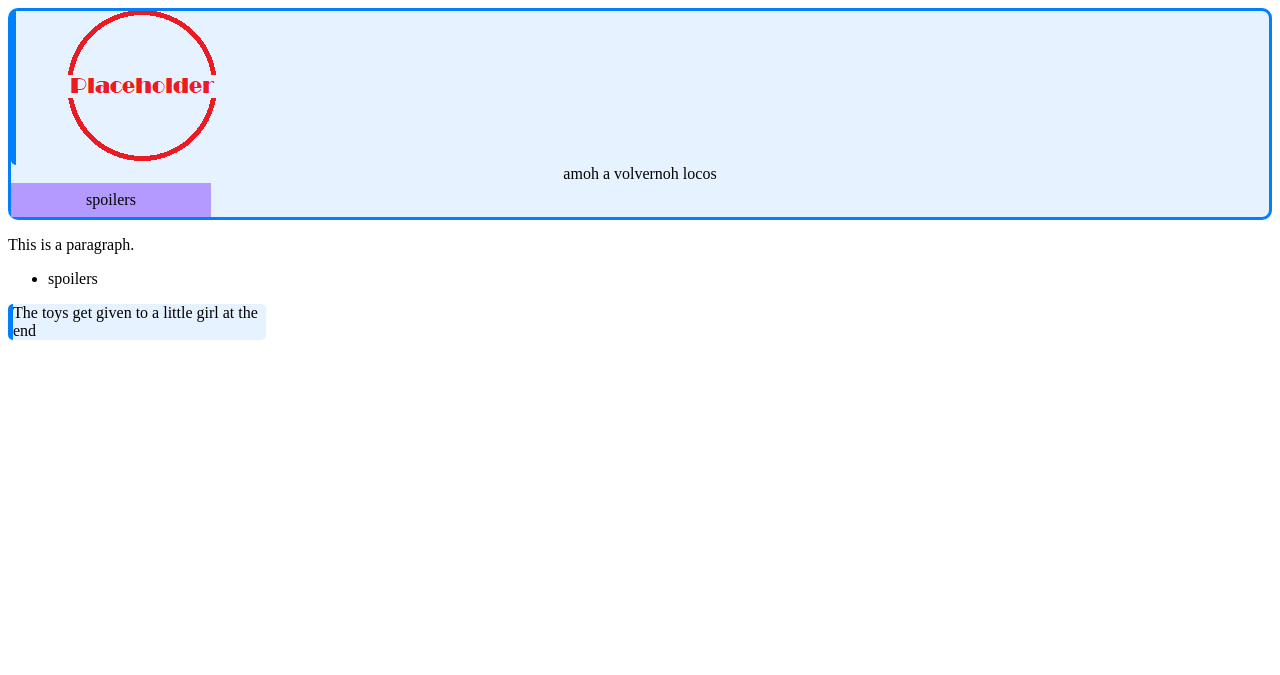
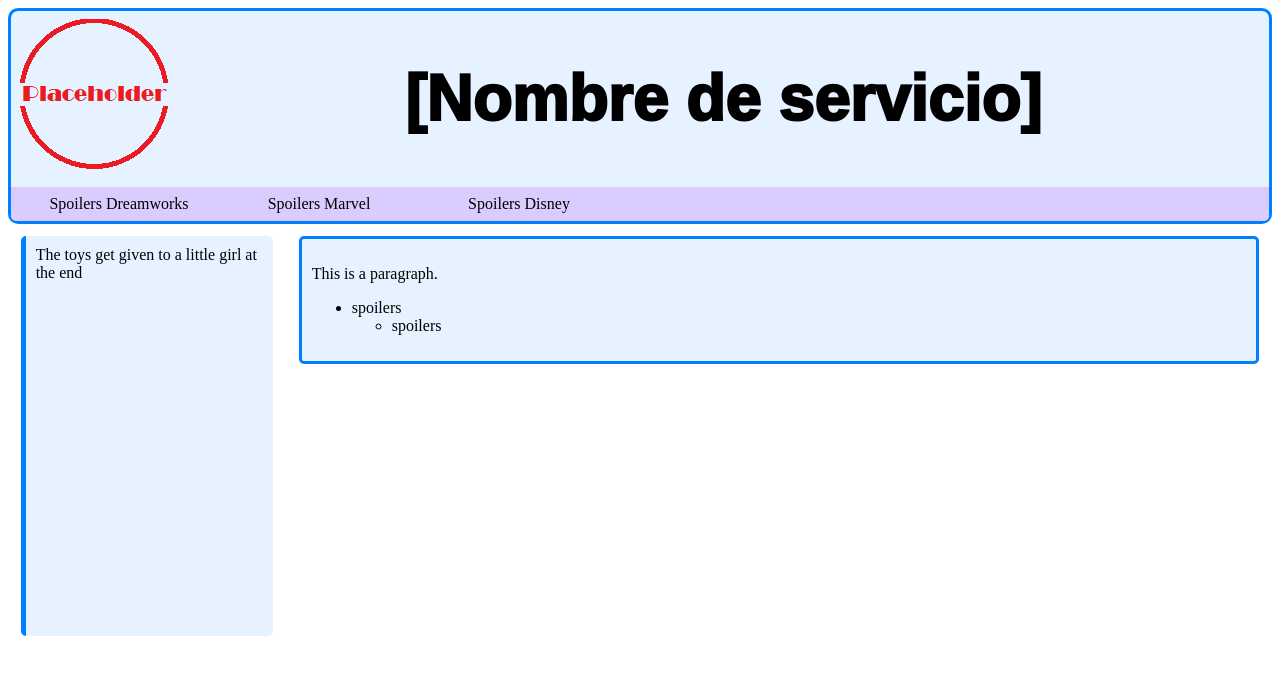
Before and after one commit to K-Embee/Uni_SIBW_Practicas, a PHP site: page /portada.html in a window 1280 px wide. Shown: the top 675 px of the page. Run offline with PHP 8.4, Linux system fonts and the light colour scheme.

Commit message:
Tabs and cleanup

```diff
--- a/estilo.css
+++ b/estilo.css
@@ -1,5 +1,12 @@
+/*=====================================
+Barra lateral (22% anchura, 20 + 1/margen)
+=====================================*/
+
 aside {
 	width: 20%;
+	height: 400px;
+	float: left;
+	box-sizing: border-box; /*Incluye a PADDING y BORDER (pero no MARGIN) en el tamaño*/
 
 	background-color: #e6f2ff;
 	border-style: solid;
@@ -7,7 +14,31 @@ aside {
 	border-width: 0px;
 	border-left-width: 5px;
 	border-left-color: #0080ff;
+	padding: 10px;
+	margin: 1%;
 }
+
+/*=====================================
+Contenido central (78% anchura, 76 + 1/margen)
+=====================================*/
+
+.principal {
+	width: 76%;
+	float: left;
+	box-sizing: border-box;
+
+	background-color: #e6f2ff;
+	border-style: solid;
+	border-radius: 5px;
+	border-width: 3px;
+	border-color: #0080ff;
+	padding: 10px;
+	margin: 1%;
+}
+
+/*=====================================
+Barra superior
+=====================================*/
 
 .pagetop {
 	text-align: center;
@@ -19,12 +50,44 @@ aside {
 	border-color: #0080ff;
 }
 
+h1 {
+	font-family: "Arial", "Verdana", sans;
+	font-size: 4em;
+	font-weight: 1000; /*Parece ser el máximo*/
+}
+
+.logotipo {
+	width: 100%;
+	padding: 8px;
+	text-align: center;
+	vertical-align: center;
+	overflow: hidden
+}
+
+.logoimg {
+	float: left;
+	height: 150px;
+	width: 150px;
+}
+
+/*=====================================
+Barra navegación
+=====================================*/
+
 ul.navbar {
 	list-style-type: none;
-    margin: 0;
-    padding: 0;
+	margin: 0px;
+	padding: 0px;
+	overflow: hidden;
+	background-color: #daccff;
+	border-radius: 0px 0px 5px 5px;
+}
+
+ul.navbar li {
+	display: inline;
+	float: left;
 	width: 200px;
-    background-color: #b499ff;
+	border-radius: 0px;
 }
 
 li a.navbar {
@@ -34,7 +97,15 @@ li a.navbar {
 	text-decoration: none;
 }
 
+.navbar li:first-child {
+	margin-left: 8px;
+}
+
 .navbar li a:hover {
 	background-color: #8670c2;
 	color: white;
 }
+
+/*=====================================
+Misc
+=====================================*/
--- a/portada.html
+++ b/portada.html
@@ -3,24 +3,35 @@
 
 <head>
 	<meta charset="utf-8">
-    <title>Spoilers de pelis disney</title>
+	<title>[Nombre de servicio]</title>
 	<link rel="stylesheet" type="text/css" href="/estilo.css"/>
 </head>
 
 <body>
 	<div class="pagetop">
-        <aside><img src="/placeholder.png"/></aside>
-        <div>amoh a volvernoh locos</div>
+		<div class="logotipo">
+			<img class="logoimg" src="/placeholder.png"/>
+			<h1>[Nombre de servicio]</h1>
+		</div>
 		<ul class="navbar">
-            <li><a class="navbar">spoilers</a></li>
+			<li><a class="navbar">Spoilers Dreamworks</a></li>
+			<li><a class="navbar">Spoilers Marvel</a></li>
+			<li><a class="navbar">Spoilers Disney</a></li>
 		</ul>
 	</div>
 
+	<div>
+		<aside>The toys get given to a little girl at the end</aside>
+		<span class="principal">
 			<p>This is a paragraph.</p>
 			<ul>
 				<li>spoilers</li>
+				<ul>
+					<li>spoilers</li>
 				</ul>
-    <aside>The toys get given to a little girl at the end</aside>
+			</ul>
+		</span>
+	</div>
 </body>
 
 </html>
```
Lines whose indentation alone changed are shown as unchanged.
